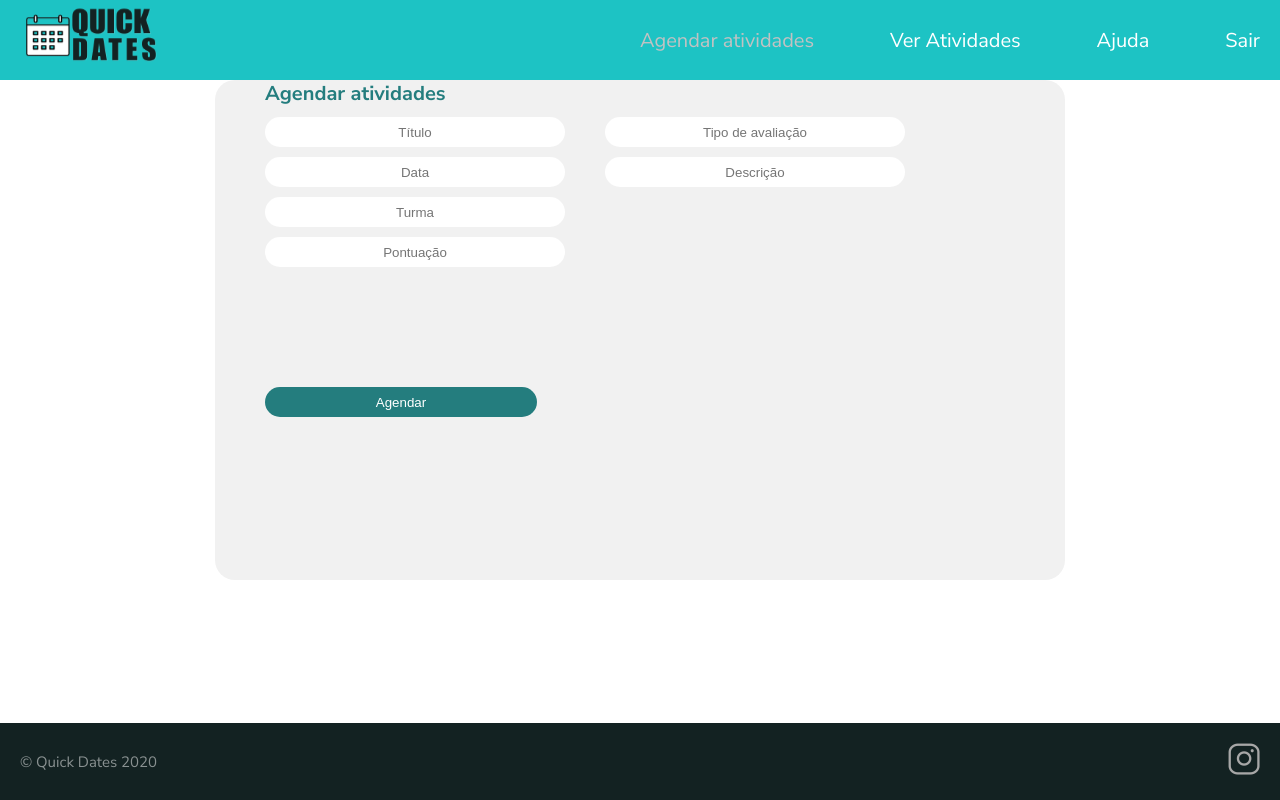
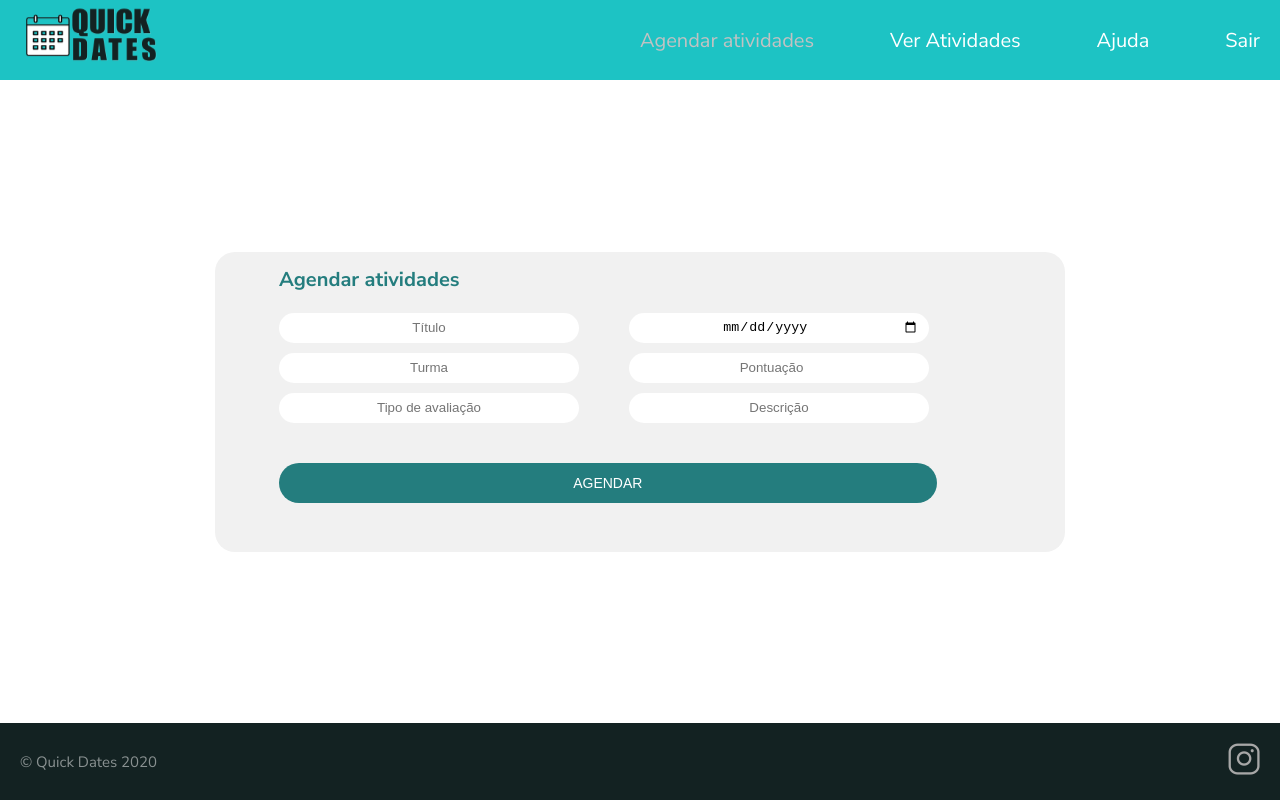
Before and after one commit to Quick-Dates/Quick-Dates-Web, a React (Create React App) app: page /shedule-activity in a window 1280 px wide. Built offline with nearby package versions, Linux system fonts and the light colour scheme.

Commit message:
refactor: page schedule

```diff
--- a/src/pages/ScheduleActivity/index.tsx
+++ b/src/pages/ScheduleActivity/index.tsx
@@ -22,14 +22,6 @@ export default function ScheduleActivity() {
 
                 <input autoComplete="off" pattern="[A-Za-z]{3}" type="text" name="turma" id="turma" placeholder="Turma" />
 
-                {/* list="turmas"
-                <datalist id="turmas">
-                  <option value="Informática">Informática</option>
-                  <option value="Química">Química</option>
-                  <option value="Alimentos">Alimentos</option>
-                  <option value="Secretáriado">Secretáriado</option>
-                </datalist> */}
-
                 <input autoComplete="off" type="pontuação" name="pontuação" id="pontuação" placeholder="Pontuação" />
 
                 <input autoComplete="off" pattern="[A-Za-z]{3}" type="text" name="type" id="type" placeholder="Tipo de Avaliação" />
@@ -44,35 +36,28 @@ export default function ScheduleActivity() {
         </Template>
       ) : (
         <Template title="Professor">
-          <div className="content" id="EditarTarefa">
-            <form action="">
+          <div className="content-shedule">
+            <form>
               <div className="fundo">
 
-                <h1>Agendar atividades</h1>
+                <h1 className="title-shedule">Agendar atividades</h1>
 
                 <div className="containerAgendar">
 
-                  <div className="left">
-                    <input type="Título" name="titulo" id="titulo" placeholder="Título" />
+                  <input type="text" name="titulo" placeholder="Título" />
 
-                    <input type="Data" name="Data" id="Data" placeholder="Data" />
+                  <input type="date" name="Data" className="date-input" placeholder="Data" />
 
-                    <input type="curso" name="turma" id="turma" placeholder="Turma" />
+                  <input type="text" name="turma" placeholder="Turma" />
 
-                    <input type="Pontuação" name="pontuacao" id="pontuacao" placeholder="Pontuação" />
+                  <input type="number" name="pontuacao" placeholder="Pontuação" />
 
-                    <button className="buttonScheduleActivity" type="button">Agendar</button>
+                  <input type="text" name="tipo" placeholder="Tipo de avaliação" />
 
-                  </div>
+                  <input type="text" name="descricao" className="descricao" placeholder="Descrição" />
 
-                  <div className="right">
-                    <input type="tipo" name="tipo" id="tipo" placeholder="Tipo de avaliação" />
-
-                    <div className="inputDescricaoSchedule">
-                      <input type="Descricao" name="descricao" id="descricao" placeholder="Descrição" />
-                    </div>
-                  </div>
                 </div>
+                <button className="buttonScheduleActivity" type="button">Agendar</button>
               </div>
             </form>
           </div>
--- a/src/pages/ScheduleActivity/styles.css
+++ b/src/pages/ScheduleActivity/styles.css
@@ -1,36 +1,39 @@
-
+.content-shedule {
+  display: flex;
+  justify-content: center;
+  align-items: center;
+  height: 100%;
+}
 
 .fundo{
-  background-color: #F1F1F1; width:850px; height: 500px; border-radius: 20px;
+  background-color: #F1F1F1;
+  width: 85rem;
+  height: 30rem;
+  border-radius: 20px;
   margin-left: auto;
   margin-right: auto;
+  padding: 1.4rem;
   align-items: center;
   justify-content: center;
 }
 
-  h1{
+.title-shedule{
     color: #247D7E;
-    margin-left: 50px;
+    margin-left: 5rem;
+    margin-bottom: 1rem;
 }
 .containerAgendar{
-   display: flex;
-  flex-direction: row;
+  display: grid;
+  grid-template-columns: 1fr 1fr;
   width: 80%;
-  height: 50rem;
-}
-.left{
-  justify-content: center;
-  width: 50%;
-  height: 100%;
-}
- .right{
-  justify-content: center;
-  width: 50%;
-  height: 100%;
 }
 
-.inputDescricaoSchedule input{
-  height: 50px;
+.descricao{
+  height: 5rem;
+}
+
+input[type="date"] {
+  padding-right: 1rem;
 }
 
 
@@ -46,12 +49,15 @@
   .buttonScheduleActivity {
   color: white;
   text-align: center;
-  border: 0px ;
-  margin-top: 120px;
-  margin-left: 50px;
-  border-radius: 20px;
+  border: none;
+  margin-top: 4rem;
+  margin-left: 5rem;
+  border-radius: 2rem;
   background-color: #247D7E;
-  width: 80%; height: 3rem;
+  width: 80%;
+  height: 4rem;
+  font-size: 1.4rem;
+  text-transform: uppercase;
 }
 
 @media(max-width: 465px){
@@ -59,7 +65,6 @@
     display: flex;
     flex-direction: column;
     align-items: center;
-    /* justify-content: space-around; */
     margin-top: 3rem;
 
     width: 100%;
@@ -76,7 +81,6 @@
     flex-direction: column;
     align-items: center;
     gap: 2rem;
-    /* justify-content: center; */
 
     background-color: var(--background-card);
     border-radius: 5px;
@@ -87,14 +91,11 @@
   }
 
   .containerInputScheduleActivity{
-    display: flex;
-    flex-direction: column;
-    align-items: center;
-    /* justify-content: space-around; */
+    display: grid;
+    grid-template-columns: 1fr 1fr;
     width: 80%;
     height: 30rem;
     gap: 1rem;
-    /* background-color: cadetblue; */
   }
 
   .contentScheduleActivity input{
--- a/src/styles/global.css
+++ b/src/styles/global.css
@@ -11,6 +11,10 @@ html {
 
 body {
   font-family: 'Nunito Sans', sans-serif;
+}
+
+button {
+  cursor: pointer;
 }
 
 :root {
```
Lines whose indentation alone changed are shown as unchanged.
